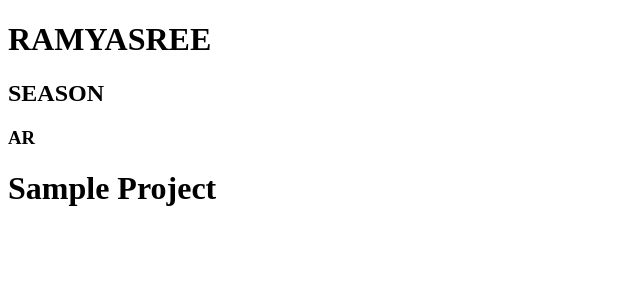
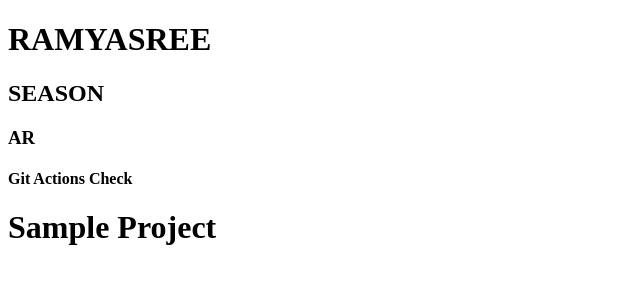
Before and after one commit to Ramya9676/Sample_project, a plain HTML site: page index.html in a window 1280 px wide. Shown: the whole page, without its empty margins (0-640 px from the left). Drawn offline with Linux system fonts and the light colour scheme.

Commit message:
Update index.html

```diff
--- a/index.html
+++ b/index.html
@@ -4,6 +4,7 @@
     <h1>RAMYASREE</h1>
     <h2>SEASON</h2>
     <h3>AR</h3>
+    <h4>Git Actions Check </h4>
     <meta charset="UTF-8">
     <meta name="viewport" content="width=device-width, initial-scale=1.0">
     <title>Document</title>
```
